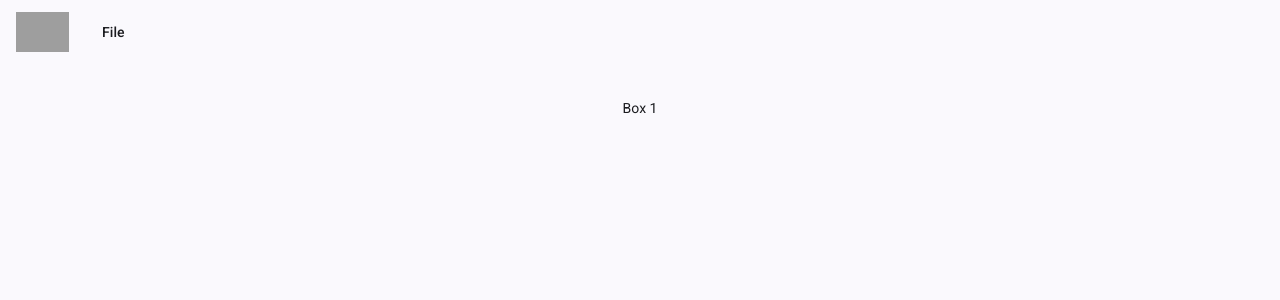
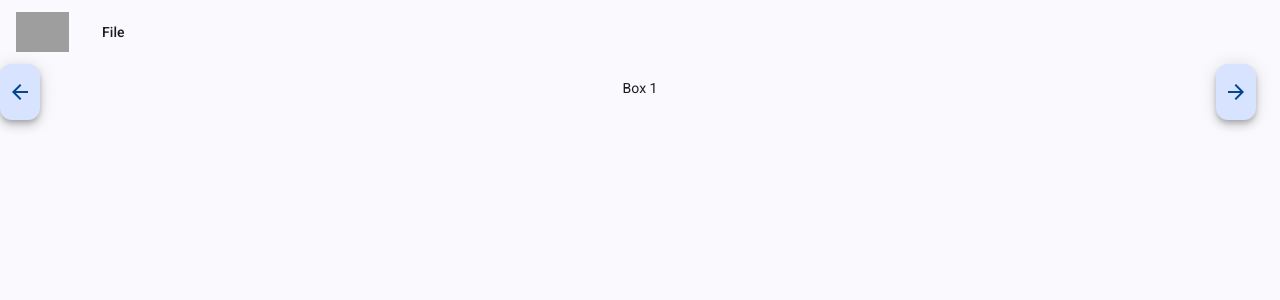
Before and after one commit to nscardina/flashcards-angular, an Angular app: page / in a window 1280 px wide. Shown: the top 300 px of the page. Built offline with nearby package versions, Linux system fonts and the light colour scheme; grey boxes are pictures that could not be loaded.

Commit message:
Added deckInteractionArea code to include the left and right arrow buttons around the card display

```diff
--- a/src/app/app.html
+++ b/src/app/app.html
@@ -17,7 +17,7 @@
 
 </mat-menu>
 
-<fc-card-display />
+<fc-deck-interaction-area />
 
 
 
--- a/src/app/app.ts
+++ b/src/app/app.ts
@@ -8,6 +8,7 @@ import { FileUpload } from "./open-deck-button/open-deck-button";
 import { MatDialog } from '@angular/material/dialog';
 import { NewDeckButton } from "./new-deck-button/new-deck-button";
 import { CardDisplay } from './card-display/card-display';
+import { DeckInteractionArea } from './deck-interaction-area/deck-interaction-area';
 
 @Component({
   selector: 'app-root',
@@ -19,7 +20,7 @@ import { CardDisplay } from './card-display/card-display';
     MatIconModule,
     FileUpload,
     NewDeckButton,
-    CardDisplay
+    DeckInteractionArea
   ],
   templateUrl: './app.html',
   styleUrl: './app.scss'
--- /dev/null
+++ b/src/app/deck-interaction-area/deck-interaction-area.html
@@ -0,0 +1,7 @@
+<button matMiniFab id="back-button-container">
+    <mat-icon>arrow_back</mat-icon>
+</button>
+<fc-card-display id="card-display-container" />
+<button matMiniFab id="forward-button-container">
+    <mat-icon>arrow_forward</mat-icon>
+</button>
--- /dev/null
+++ b/src/app/deck-interaction-area/deck-interaction-area.scss
@@ -0,0 +1,81 @@
+:host {
+    // Properties affecting this element
+    container: deck-interaction-area / size;
+    flex-grow: 1;
+
+    // Properties affecting children
+    display: grid;
+    grid-template-rows: max-content min-content;
+    grid-template-columns: 1fr 1fr;
+}
+
+#back-button-container,
+#card-display-container,
+#forward-button-container {
+    min-height: max-content;
+}
+
+#back-button-container,
+#forward-button-container {
+    padding: 1rem;
+}
+
+#back-button-container {
+    grid-column: 1 / 2;
+
+    // Under 600px, appears on line after card-display-container
+    order: 2;
+}
+
+#card-display-container {
+    grid-column: 1 / 3;
+
+    // Under 600px, appears first on its own line
+    order: 1;
+}
+
+#forward-button-container {
+    grid-column: 2 / 3;
+
+    // Under 600px, appears last on line after card-display-container
+    order: 3;
+}
+
+@media screen and (min-width: 600px) {
+
+    :host {
+        grid-template-columns: auto max-content auto;
+        grid-template-rows: auto;
+    }
+
+    #back-button-container {
+        // Over 600px, appears on left side of screen
+        order: 1;
+
+        height: min-content;
+    }
+
+    #card-display-container {
+        container: card-display-container / inline-size;
+
+        // Over 600px, appears in center of screen
+        order: 2;
+        grid-column: 2 / 3;
+
+        width: calc(100cqw - 10rem);
+        aspect-ratio: 5 / 3;
+    }
+
+    @container deck-interaction-area (min-width: calc(4rem + 100cqh * 5 / 3)) {
+        #card-display-container {
+            width: calc(100cqh * 5 / 3);
+        }
+    }
+
+    #forward-button-container {
+        // Over 600px, appears on right side of screen
+        order: 3;
+        grid-column: 3 / 4;
+        height: min-content;
+    }
+}
```
Also changed, not shown: src/app/deck-interaction-area/deck-interaction-area.ts (added, +18 -0 lines), 1 other file (tests, documents, lock files or other folders).
